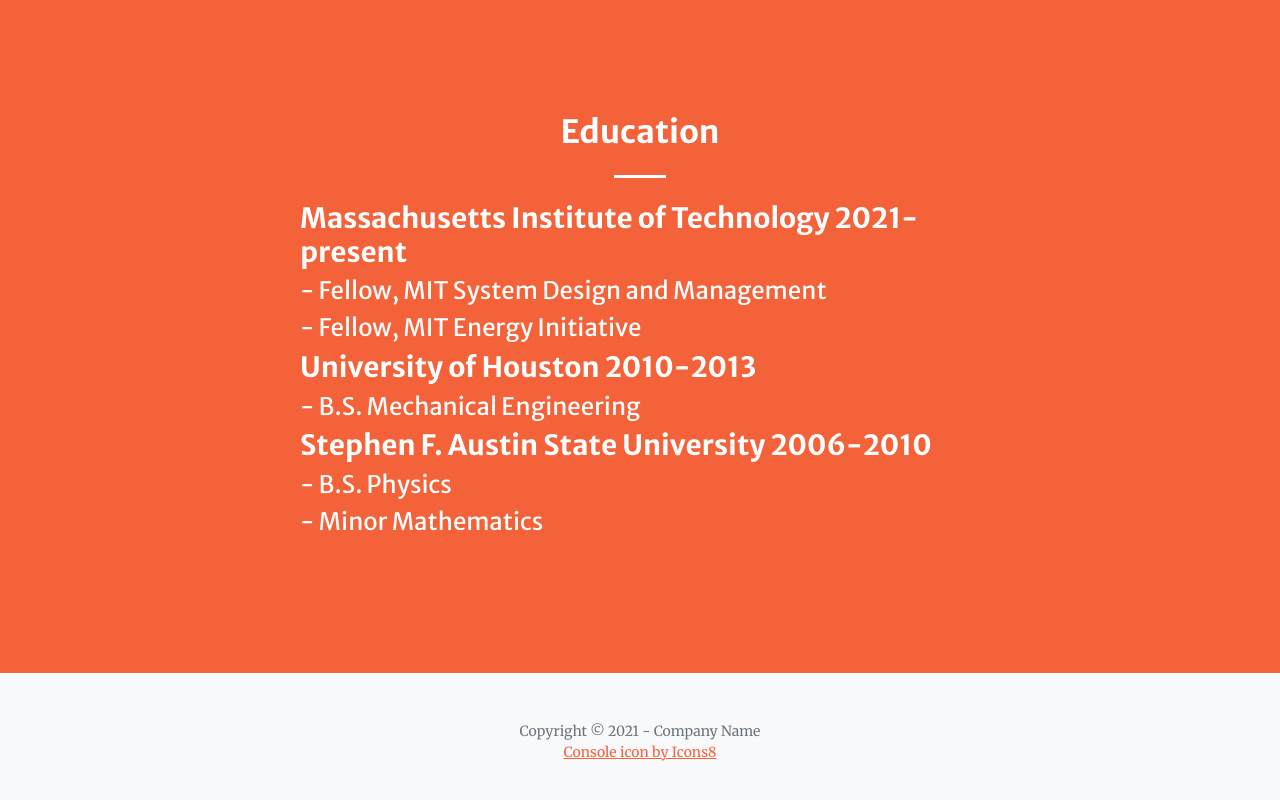
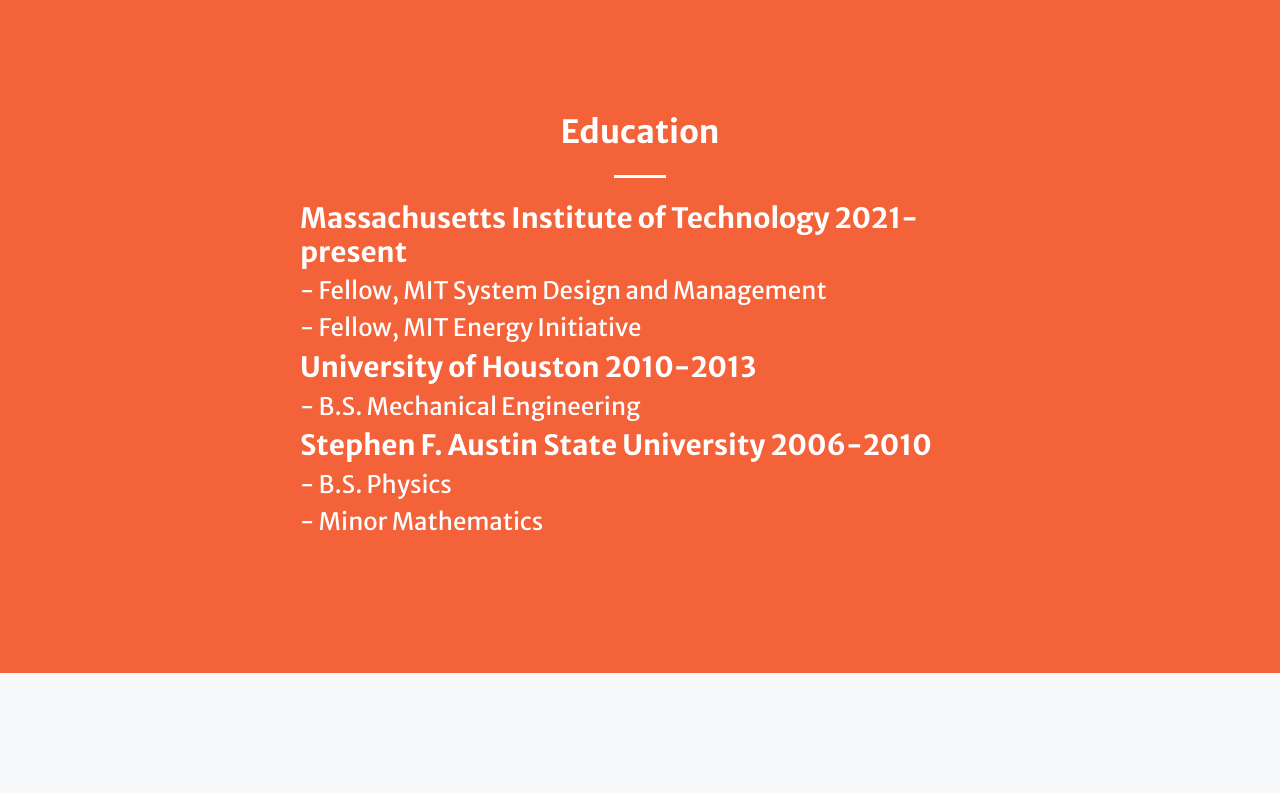
Before and after one commit to andrejhicks/personalportfolio, a website: page index.html in a window 1280 px wide. Shown: the part 2288-3088 px from the top of the page. Drawn offline with nearby package versions, Linux system fonts and the light colour scheme; some packages are replaced by stand-ins of ours; a script that the page names is missing.

Commit message:
Commit 3

```diff
--- a/index.html
+++ b/index.html
@@ -106,7 +106,7 @@
                     </div>
                     <div class="col-lg-4 col-md-6 text-center">
                         <div class="mt-5">
-                            <div class="mb-2"><img src="https://img.icons8.com/ios/50/000000/project.png"/ width=50px,height=auto></div>
+                            <div class="mb-2"><img src="https://img.icons8.com/dotty/48/000000/project.png"/ width=50px,height=auto></div>
                             <h3 class="h4 mb-2">Project Management</h3>
                             <ul class="outside  text-md-start">
 								<li>Systems Engineering of Complext Problems</li>
@@ -151,8 +151,8 @@
         <!-- Footer-->
         <footer class="bg-light py-5">
             <div class="container px-4 px-lg-5">
-				<div class="small text-center text-muted">Copyright &copy; 2021 - Company Name</div>
-				<div class="small text-center text-muted"><a href="https://icons8.com/icon/120449/console">Console icon by Icons8</a></div>
+				<!-- <div class="small text-center text-muted">Copyright &copy; 2021 - Company Name</div> -->
+				<div class="opacity-0"><a href="https://icons8.com/icon/120449/console">Console icon by Icons8</a><a href="https://icons8.com/icon/105286/project">Project icon by Icons8</a><a href="https://icons8.com/icon/105297/management">Management icon by Icons8</a></div>
 			</div>
         </footer>
         <!-- Bootstrap core JS-->
```
